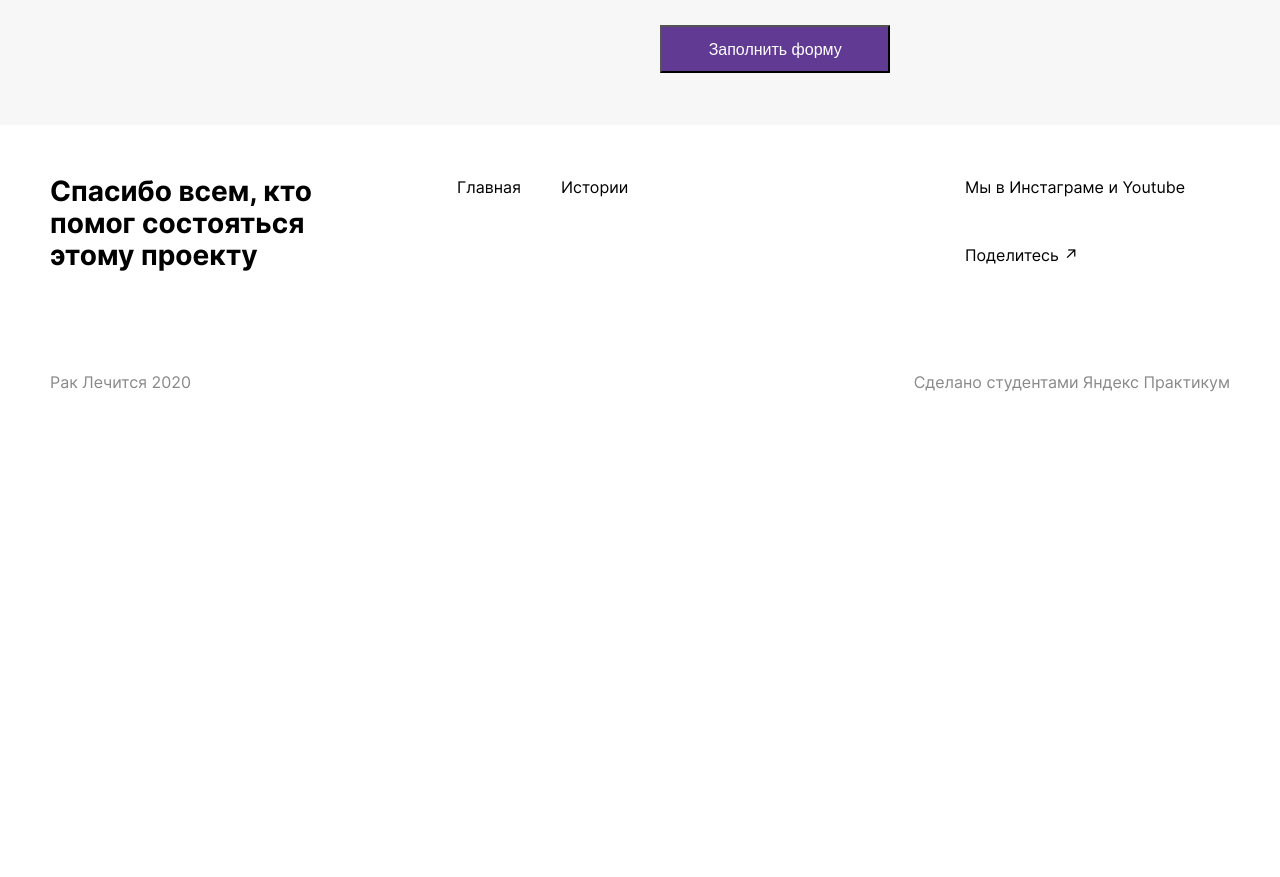
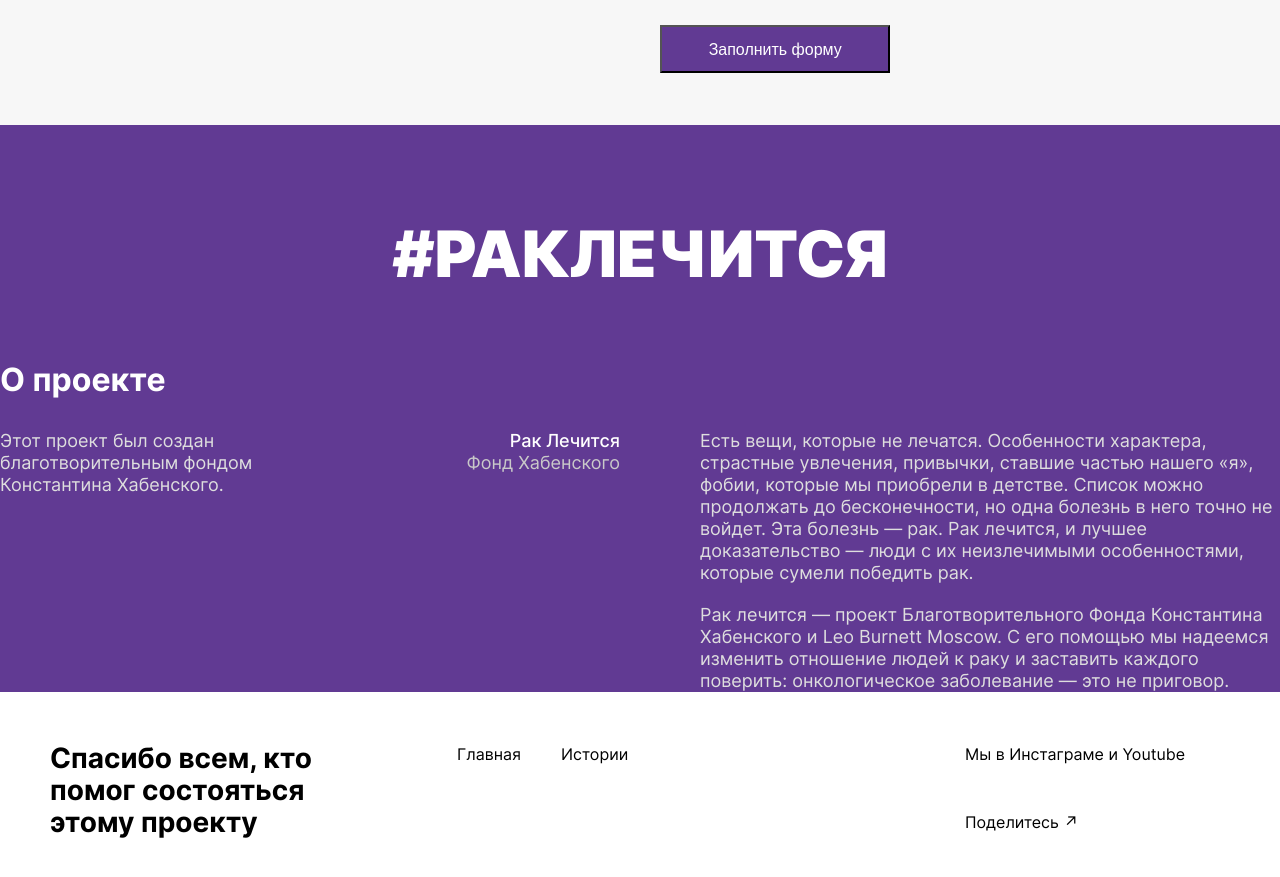
Before and after one commit to svetanti/project_raklechitca, a Nuxt app: page / in a window 1280 px wide. Shown: the part 2900-3777 px from the top of the page. Before the commit the page ends 3341 px from the top, so only its background shows below. Built offline with nearby package versions, Linux system fonts and the light colour scheme.

Commit message:
new block about

```diff
--- /dev/null
+++ b/components/AboutProject.vue
@@ -0,0 +1,117 @@
+<template>
+  <section class="about-project">
+    <h2 class="about-project__title">#РАКЛЕЧИТСЯ</h2>
+    <p class="about-project__subtitle">О проекте</p>
+    <div class="about-project__container">
+      <div
+        class="about-project__container about-project__container_information"
+      >
+        <p class="about-project__company-creator">
+          Этот проект был создан благотворительным фондом Константина
+          Хабенского.
+        </p>
+        <ul class="about-project__list-names">
+          <li class="about-project__name">Рак Лечится</li>
+          <li class="about-project__name about-project__name_company">
+            Фонд Хабенского
+          </li>
+        </ul>
+      </div>
+      <ul class="about-project__description">
+        <li class="about-project__paragraph">
+          Есть вещи, которые не лечатся. Особенности характера, страстные
+          увлечения, привычки, ставшие частью нашего «я», фобии, которые мы
+          приобрели в детстве. Список можно продолжать до бесконечности, но одна
+          болезнь в него точно не войдет. Эта болезнь — рак. Рак лечится, и
+          лучшее доказательство — люди с их неизлечимыми особенностями, которые
+          сумели победить рак.
+        </li>
+        <li class="about-project__paragraph">
+          Рак лечится — проект Благотворительного Фонда Константина Хабенского и
+          Leo Burnett Moscow. С его помощью мы надеемся изменить отношение людей
+          к раку и заставить каждого поверить: онкологическое заболевание — это
+          не приговор.
+        </li>
+      </ul>
+    </div>
+  </section>
+</template>
+
+<script>
+export default {};
+</script>
+
+<style scoped>
+.about-project {
+  display: flex;
+  flex-direction: column;
+  align-items: center;
+  background-color: #613a93;
+  max-width: 100%;
+}
+.about-project__title {
+  font-style: normal;
+  font-weight: 800;
+  font-size: 64px;
+  line-height: 77px;
+  text-align: center;
+  color: #ffffff;
+  margin: 90px 0 70px 0;
+}
+.about-project__subtitle {
+  font-style: normal;
+  font-weight: 600;
+  font-size: 32px;
+  line-height: 36px;
+  color: #ffffff;
+  margin-right: auto;
+  margin-bottom: 32px;
+}
+.about-project__company-creator {
+  font-style: normal;
+  font-weight: normal;
+  font-size: 18px;
+  line-height: 22px;
+  max-width: 340px;
+  color: #dedede;
+}
+.about-project__list-names {
+  list-style-type: none;
+}
+.about-project__name {
+  font-style: normal;
+  font-weight: 500;
+  font-size: 18px;
+  line-height: 22px;
+  text-align: right;
+  color: #ffffff;
+}
+.about-project__name_company {
+  font-weight: normal;
+  color: #c9c9c9;
+}
+.about-project__description {
+  list-style-type: none;
+}
+.about-project__paragraph:first-child {
+  margin-bottom: 20px;
+}
+.about-project__paragraph {
+  font-style: normal;
+  font-weight: normal;
+  font-size: 18px;
+  line-height: 22px;
+  color: #dedede;
+  max-width: 640px;
+}
+.about-project__container {
+  display: grid;
+  grid-template-columns: repeat(2, 1fr);
+  grid-template-rows: 1fr;
+  grid-column-gap: 40px;
+  grid-row-gap: 0px;
+}
+.about-project__container_information {
+  max-width: 640px;
+}
+</style>
--- a/pages/index.vue
+++ b/pages/index.vue
@@ -6,6 +6,7 @@
     <stories />
     <instagram />
     <your_story />
+    <about />
   </div>
 </template>
 
@@ -13,11 +14,13 @@
 import Stories from '@/components/Stories';
 import Instagram from '~/components/Instagram';
 import TellYourStory from '~/components/TellYourStory';
+import AboutProject from '~/components/AboutProject';
 export default {
   components: {
     stories: Stories,
     instagram: Instagram,
     your_story: TellYourStory,
+    about: AboutProject,
   },
 };
 </script>
```
